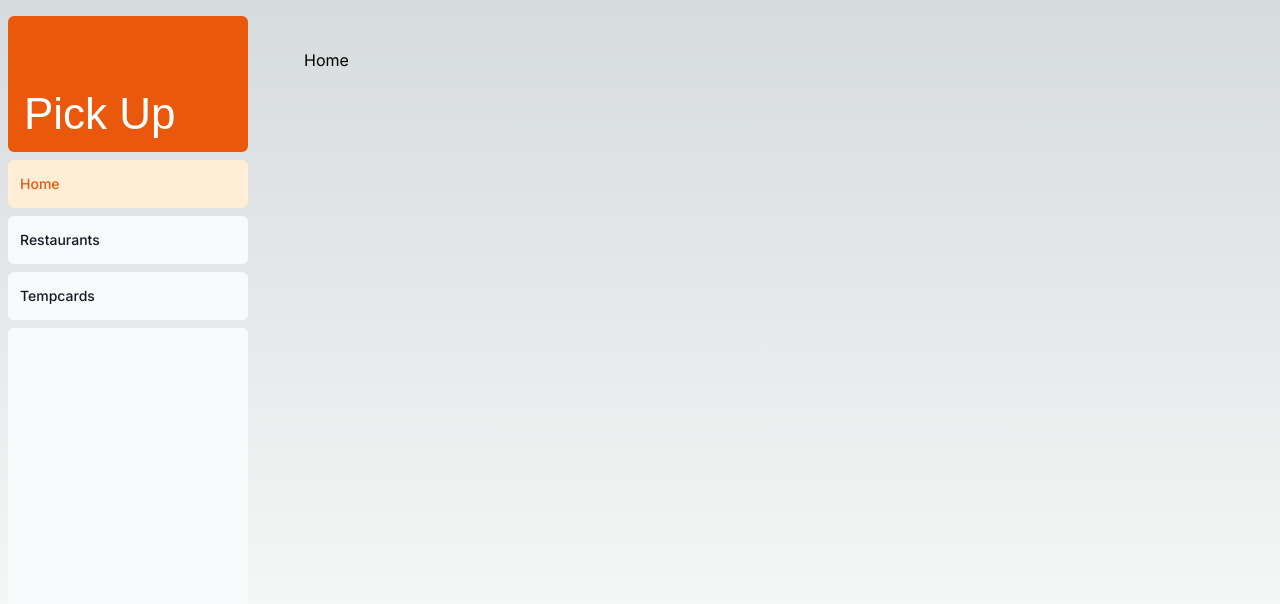
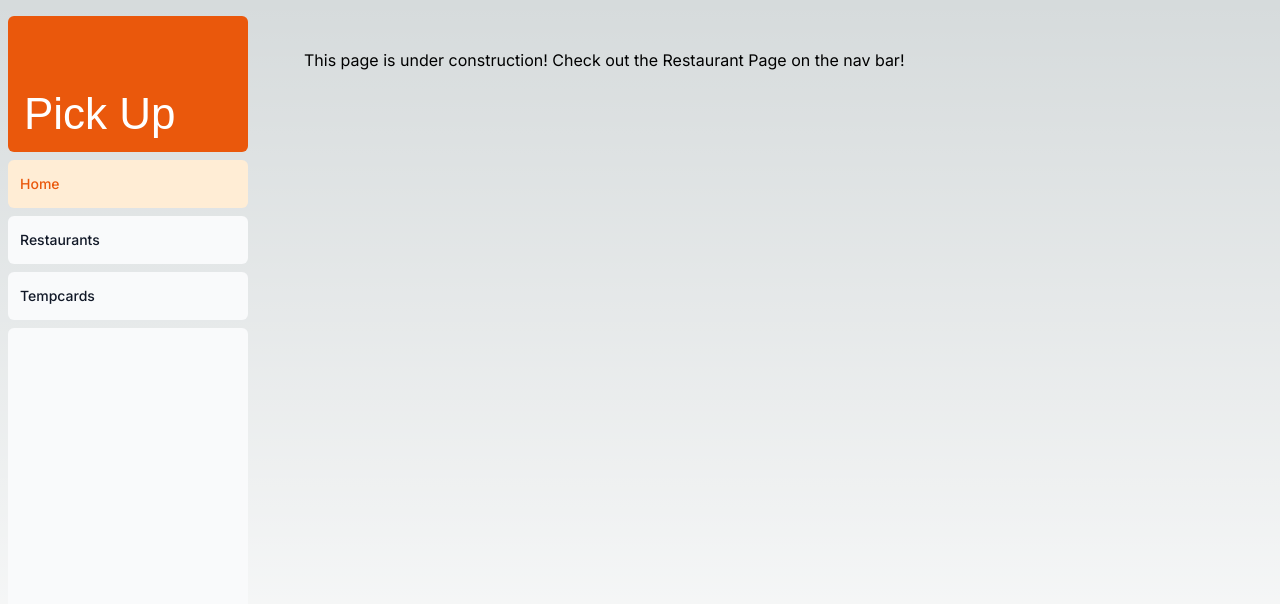
Before and after one commit to konradmh3/PICK-UP-NEXT, a Next.js app in the folder pickup/: page /dashboard in a window 1280 px wide. Shown: the top 604 px of the page. Built offline with nearby package versions, Linux system fonts and the light colour scheme; a web font is replaced by a local one.

Commit message:
added construction message

```diff
--- a/pickup/src/app/dashboard/page.tsx
+++ b/pickup/src/app/dashboard/page.tsx
@@ -1,3 +1,3 @@
 export default function dashboard(){
-return <>Home</>;
+return <>This page is under construction! Check out the Restaurant Page on the nav bar!</>;
 }
```
